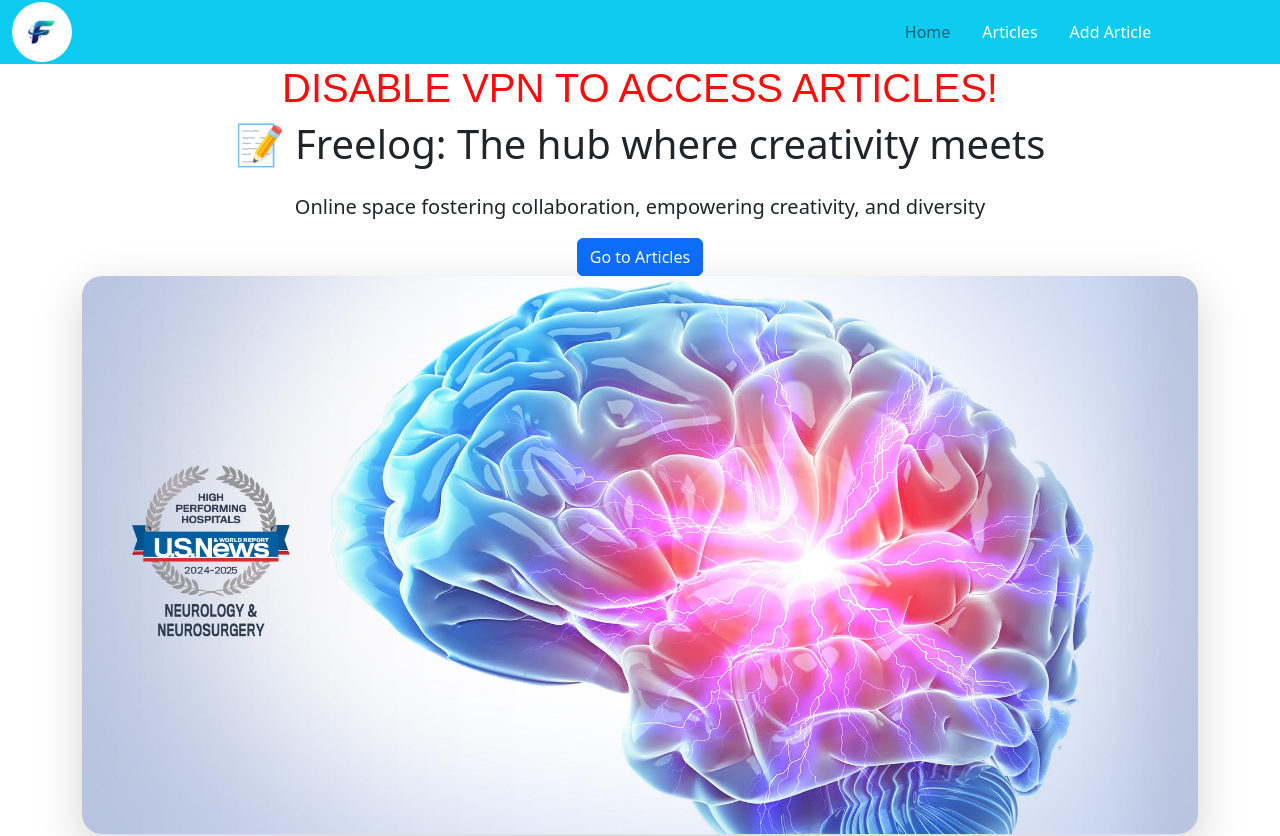
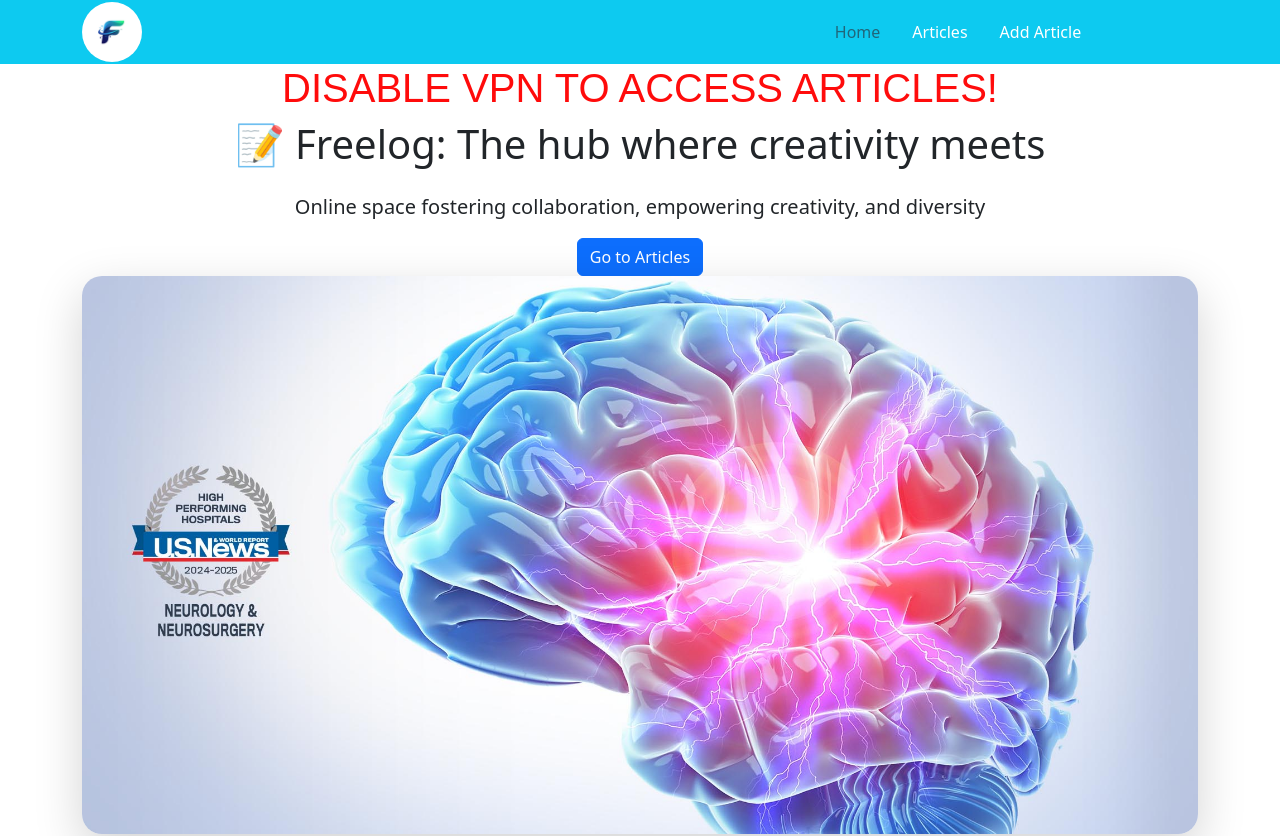
Before and after one commit to tafadzwamunyuki/freelogweb, a React (Vite) app in the folder frontend/: page / in a window 1280 px wide. Shown: the top 836 px of the page. Built offline with nearby package versions, Linux system fonts and the light colour scheme.

Commit message:
Update Header.jsx

```diff
--- a/frontend/src/components/Header.jsx
+++ b/frontend/src/components/Header.jsx
@@ -1,29 +1,26 @@
 import React from 'react';
-import { Link, useLocation } from 'react-router-dom';
+import { Navbar, Nav, Container } from 'react-bootstrap';
+import { Link } from 'react-router-dom';
 import "../index.css"
 
+const Header = () => {
+  return (
+    <Navbar expand="lg" bg="info" collapseOnSelect sticky="top">
+      <Container>
+        <Navbar.Brand as={Link} to="/" className="d-flex align-items-center">
+          <img
+            src="/freelog.logo.jpeg"
+            alt=""
+            className="logo"
+          />
+          <span className="ms-2 fw-bold text-light"></span>
+        </Navbar.Brand>
 
-export default function Header() {
-  const location = useLocation();
+        <Navbar.Toggle aria-controls="navbar-nav" />
 
-  return (
-    <nav className="navbar navbar-expand-lg navbar-dark bg-info">
-      <div className="container-fluid">
-        <Link className="navbar-brand" to="/">
-        <img src='/freelog.logo.jpeg' className='logo' alt=''/>
-        </Link>
-        <button
-          className="navbar-toggler"
-          type="button"
-          data-bs-toggle="collapse"
-          data-bs-target="#navbarNav"
-        >
-          <span className="navbar-toggler-icon"></span>
-        </button>
-
-        <div className="collapse navbar-collapse" id="navbarNav">
-          <ul className="navbar-nav ms-auto">
-            <li className="nav-item">
+        <Navbar.Collapse id="navbar-nav">
+          <Nav className="ms-auto text-center">
+          <li className="nav-item">
               <Link className={`nav-link ${location.pathname === '/' ? 'active' : ''}`} to="/">Home</Link>
             </li>
             <li className="nav-item">
@@ -32,9 +29,11 @@ export default function Header() {
             <li className="nav-item">
               <Link className={`nav-link ${location.pathname === '/create' ? 'active' : ''}`} to="/create">Add Article</Link>
             </li>
-          </ul>
-        </div>
-      </div>
-    </nav>
+          </Nav>
+        </Navbar.Collapse>
+      </Container>
+    </Navbar>
   );
-}
+};
+
+export default Header;
```
